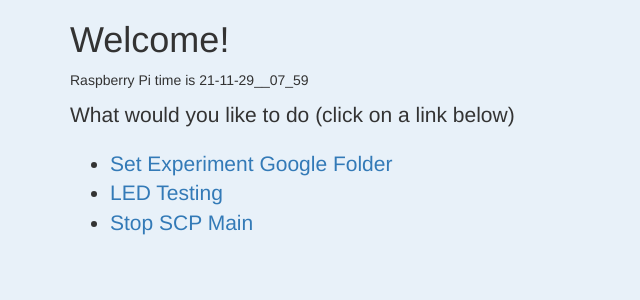
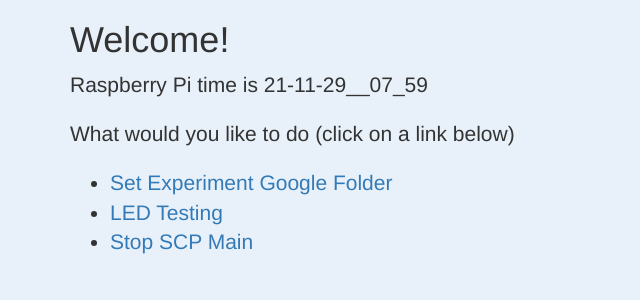
Before and after one commit to SpaceHummus/scp, a Flask app: page / in a window 1280 px wide. Shown: the top 300 px of the page, without its empty margins (0-640 px from the left). Run offline with Flask 2, Linux system fonts and the light colour scheme; some libraries are stand-ins or nearby versions.

Commit message:
Change formatting

```diff
--- a/flight_software/templates/main.html
+++ b/flight_software/templates/main.html
@@ -21,7 +21,7 @@
     <div class="col-md-10 col-lg-8 mx-lg-auto mx-md-auto">
 
       <h1 class="pt-5 pb-2">Welcome!</h1>
-	  <p class="pt-5">Raspberry Pi time is {{ rpi_time }}</strong></p>
+	  <p class="lead">Raspberry Pi time is {{ rpi_time }}</strong></p>
 
       <p class="lead">What would you like to do (click on a link below)</p>
 	  <ul class="lead">
```
